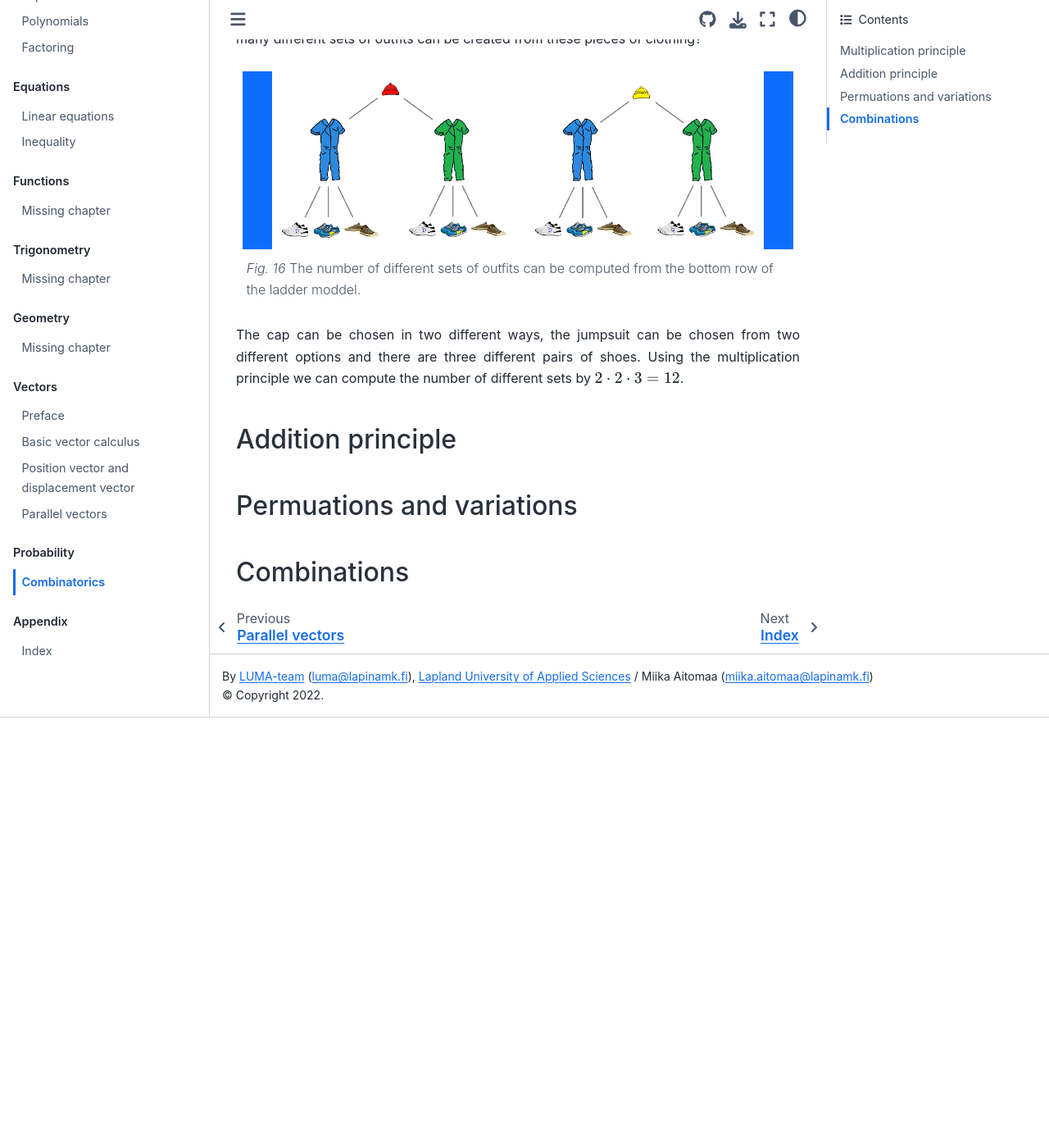
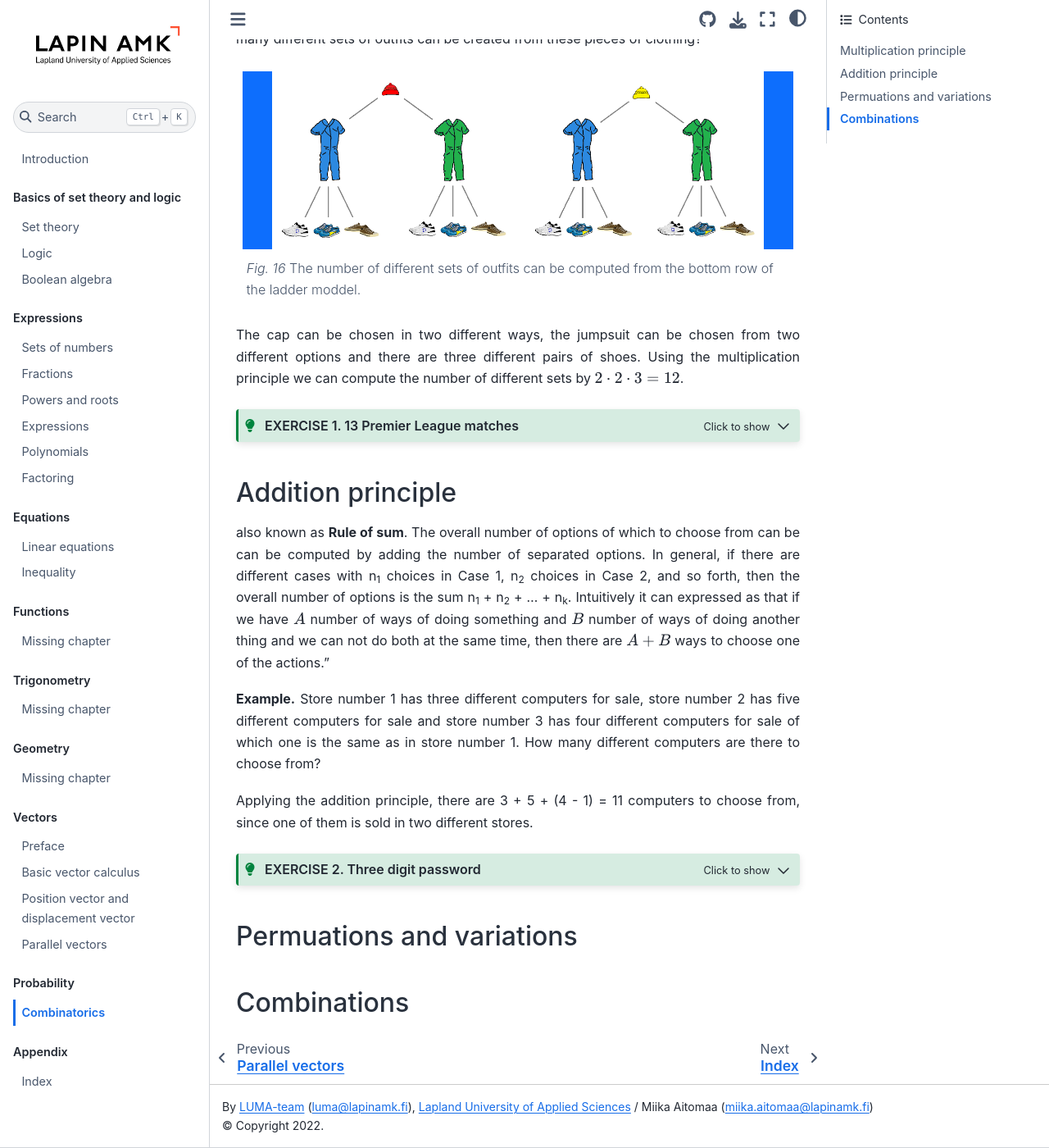
Before and after one commit to luma-lapinamk/miika-math, a Jupyter Book: the page built from notebooks/combinatorics.md, in a window 1280 px wide and 1400 px high, scrolled down 552 px. Shown: the whole window at 82% size. Built offline with Jupyter Book 1.0.4 settings and Sphinx 7.4.7 and the Sphinx Book theme 1.1.4, drawn with Linux system fonts in a browser that asks for light colours; before the commit the page ends 1427 px from its top, so only the background shows below that; some of the changed text lies outside the part shown.

Commit message:
Updated content

```diff
--- a/notebooks/combinatorics.md
+++ b/notebooks/combinatorics.md
@@ -2,7 +2,7 @@
 Combinatorics is a branch of mathematics that deals with counting, arrangement and combination of objects or elements. It focuses on studying the ways in which simple discrete objects can be organized, combined or chosen. For instance, it is pretty easy to compute the amount of numbers with three figures but it is much harder to find all the possible arrengements for a bookshelf.
 
 ## {index}`Multiplication principle`
-also known as **Rule of product**. When making multiple consecutive choices, the total number of possibilities is obtained by multiplying the respective numbers of options available at each choice stage. Intuitively it can expressed as "if there are $a$ ways of doing something and $a$ ways of doing another thing, then there are $a \cdot b$ ways of performing both actions.
+also known as **Rule of product**. When making multiple consecutive choices, the total number of possibilities is obtained by multiplying the respective numbers of options available at each choice stage. Intuitively it can expressed as "if there are $a$ ways of doing something and $a$ ways of doing another thing, then there are $a \cdot b$ ways of performing both actions."
 
 The principle can be described by a ladder model.
 
@@ -16,7 +16,38 @@
 
 The cap can be chosen in two different ways, the jumpsuit can be chosen from two different options and there are three different pairs of shoes. Using the multiplication principle we can compute the number of different sets by $2 \cdot 2 \cdot 3 = 12$.
 
+:::{admonition} EXERCISE 1. 13 Premier League matches
+:class: tip, dropdown
+There are 13 Premier League matches happening on the upcoming Saturday and a gambler can choose the result of a match from three different options.
+- 1: home team wins
+- X: tie
+- 2: away team wins
+
+a) How many different football pools does there exist?
+
+b) What if the number of matches is $n$?
+:::
+
+
 ## {index}`Addition principle`
+also known as **Rule of sum**. The overall number of options of which to choose from can be can be computed by adding the number of separated options. In general, if there are different cases with n<sub>1</sub> choices in Case 1, n<sub>2</sub> choices in Case 2, and so forth, then the overall number of options is the sum n<sub>1</sub> + n<sub>2</sub> + ... + n<sub>k</sub>. Intuitively it can expressed as that if we have $A$ number of ways of doing something and $B$ number of ways of doing another thing and we can not do both at the same time, then there are $A+B$ ways to choose one of the actions."
+
+**Example.** Store number 1 has three different computers for sale, store number 2 has five different computers for sale and store number 3 has four different computers for sale of which one is the same as in store number 1. How many different computers are there to choose from?
+
+Applying the addition principle, there are 3 + 5 + (4 - 1) = 11 computers to choose from, since one of them is sold in two different stores.
+
+:::{admonition} EXERCISE 2. Three digit password
+:class: tip, dropdown
+You have forgotten your three digit password but you know that the digits of the password are capital letters and at most (no more than) one of them is a vowel.
+
+The numbers of Finnish vowels is 8 (A-E-I-O-U-Y-Ä-Ö-Å) and the number of nouns is 20.
+
+a) How many different **cases** are there when taking into consideration that at most one of the digits is a vowel?
+
+b) How many different strings (ordered three digit sets) are there that matches of what you can remember about your password?
+
+c) How many different strings are there all together?
+:::
 
 ## {index}`Permuations and variations`
 
```
